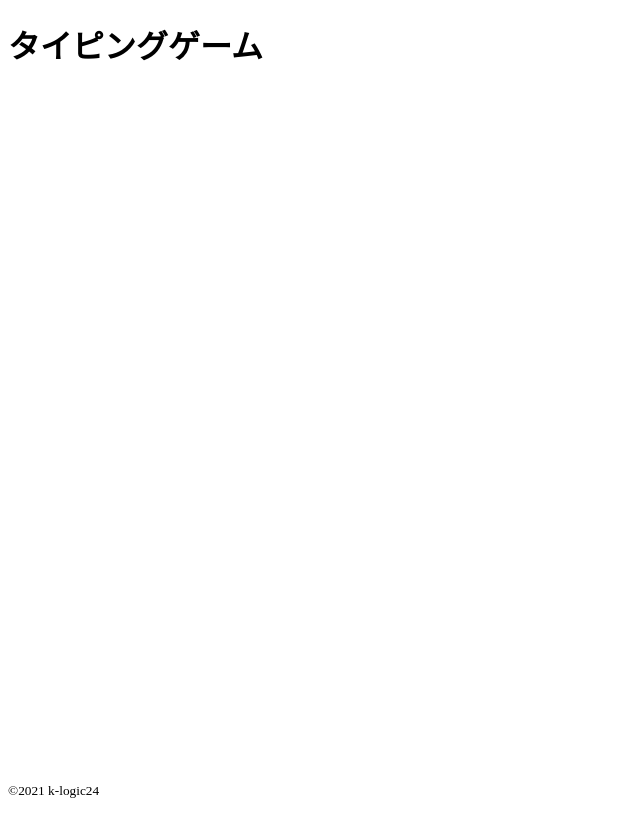
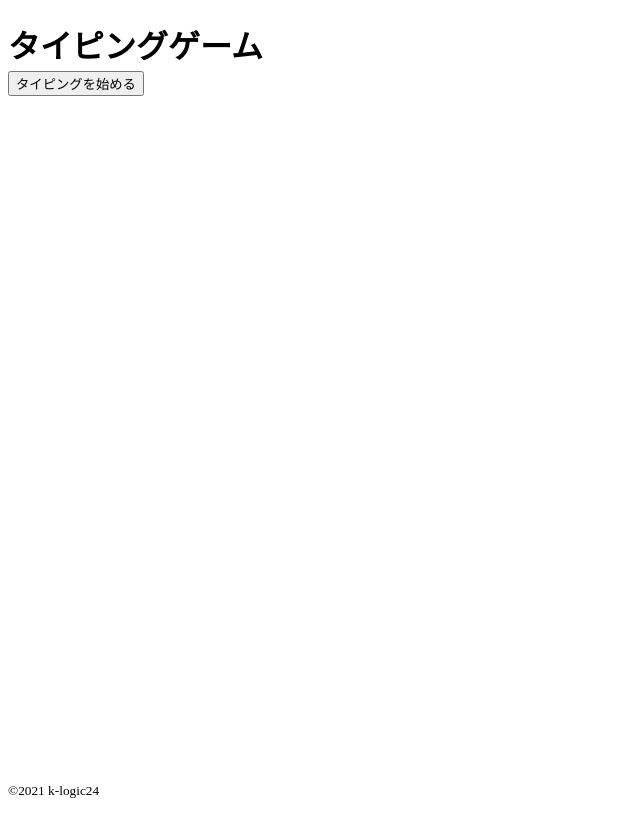
Before and after one commit to wataruhigasi/typing-game, a Vue app: page / in a window 1280 px wide. Shown: the whole page, without its empty margins (0-640 px from the left). Built offline with nearby package versions, Linux system fonts and the light colour scheme.

Commit message:
toppage image

```diff
--- a/src/App.vue
+++ b/src/App.vue
@@ -2,6 +2,7 @@
   <div>
     <Header />
     <main class="py-12 max-w-screen-md mx-auto grid place-items-center">
+      <Game />
     </main>
     <Footer />
   </div>
@@ -11,9 +12,12 @@
 import { defineComponent } from 'vue'
 import Footer from '@/components/Footer.vue'
 import Header from './components/Header.vue'
+import Game from './pages/Game.vue'
+
   export default defineComponent({
   name: 'App',
-  components: { Footer, Header },
+  components: { Footer, Header, Game },
+  pages: { Game },
   })
 </script>
 
--- /dev/null
+++ b/src/components/GameBotton.vue
@@ -0,0 +1,12 @@
+<template>
+    <div>
+        <div class="mt-8 text-center">
+            <button type="button" class="font-bold app-btn">タイピングを始める</button>
+        </div>
+    </div>
+</template>
+
+<script lang="ts">
+import { defineComponent } from 'vue'
+export default defineComponent({})
+</script>
--- /dev/null
+++ b/src/pages/Game.vue
@@ -0,0 +1,18 @@
+<template>
+    <div class="w-full">
+        <GameBotton />
+    </div>
+</template>
+
+<script lang="ts">
+import { defineComponent } from 'vue'
+
+import GameBotton from '@/components/GameBotton.vue'
+
+export default defineComponent({
+    name: 'App',
+    components: {
+        GameBotton
+    },
+})
+</script>
```
